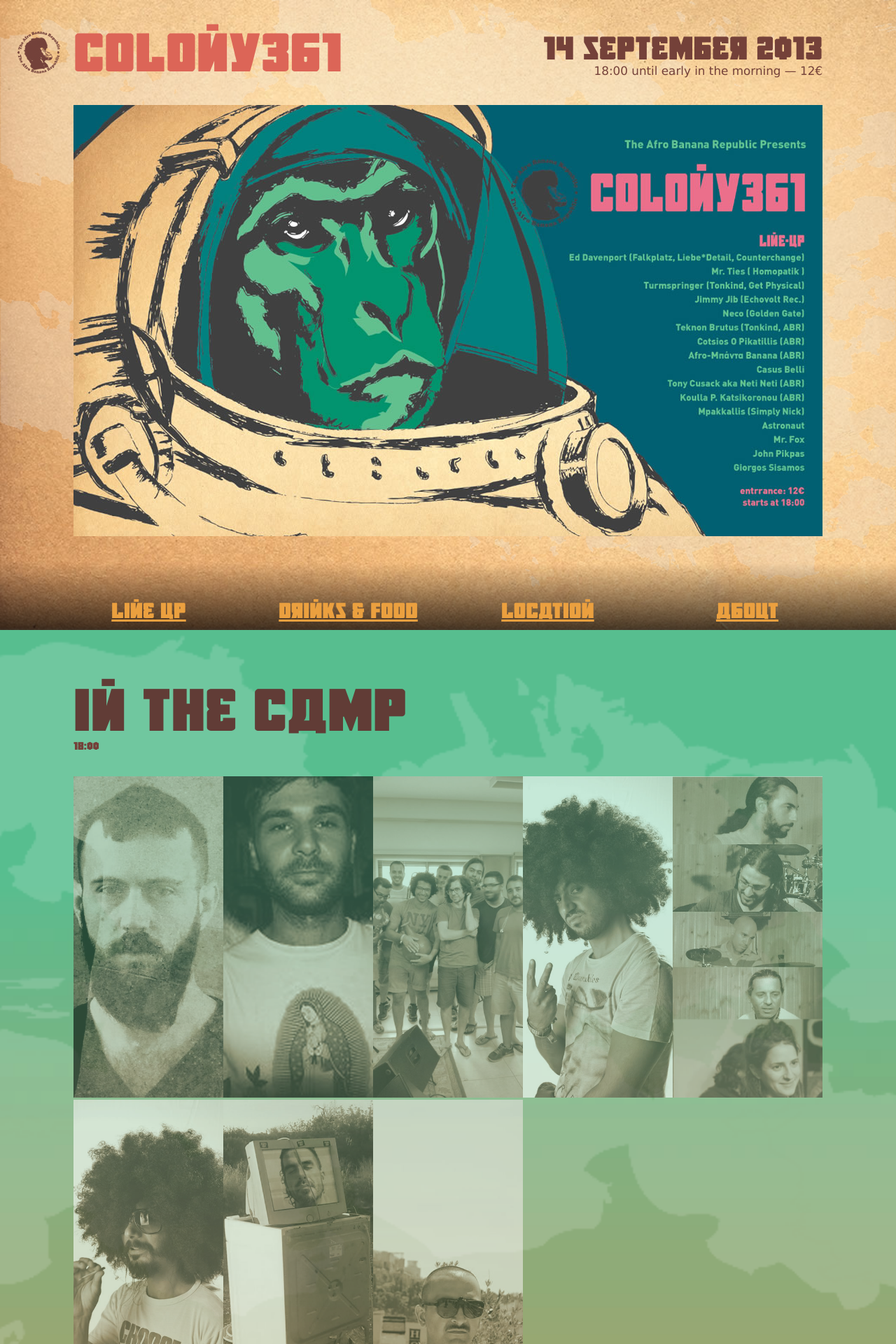
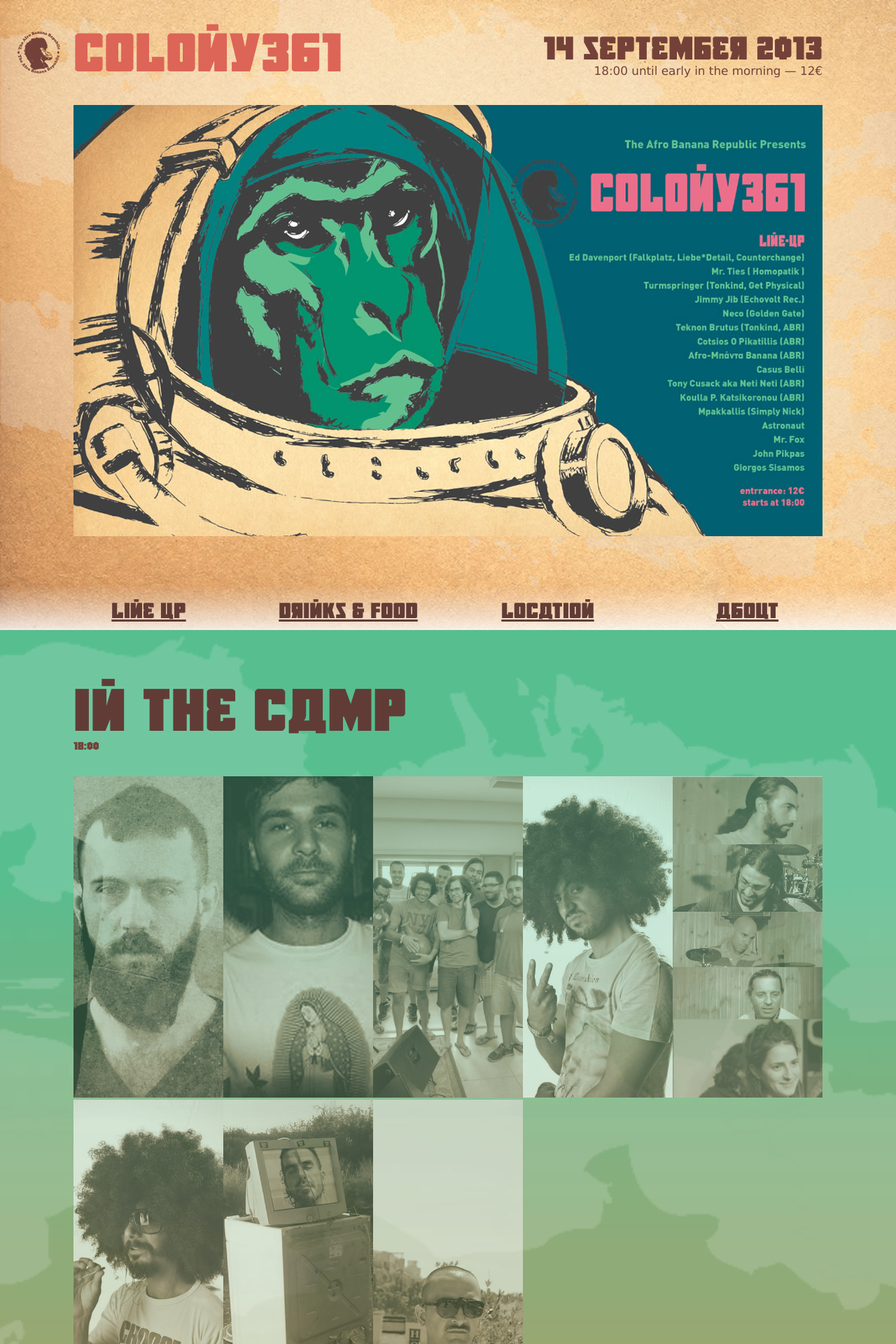
Before and after one commit to afrobanana/colony361, a Jekyll site: the page built from index.html, in a window 1280 px wide. Shown: the top 1920 px of the page at 70% size. Built offline with Jekyll 4.4.1, drawn with Linux system fonts in a browser that asks for light colours.

Commit message:
global nav styling

```diff
--- a/static/css/src/base.scss
+++ b/static/css/src/base.scss
@@ -282,11 +282,11 @@
         right: 0;
         display: block;
         content: " ";
-        height: 6em;
+        height: 4em;
         background-color: #000;
         z-index: 2;
 
-        @include linear-gradient(top, transparent, rgba(0,0,0, 0.7));
+        @include linear-gradient(top, transparent, rgba(255,255,255, 0.8));
     }
 
     &:after {
@@ -331,7 +331,7 @@
         width: 25%;
 
         a {
-            // color: $tertiary;
+            color: $tertiary;
         }
     }
 }
```
Also changed, not shown: static/css/main.css.
